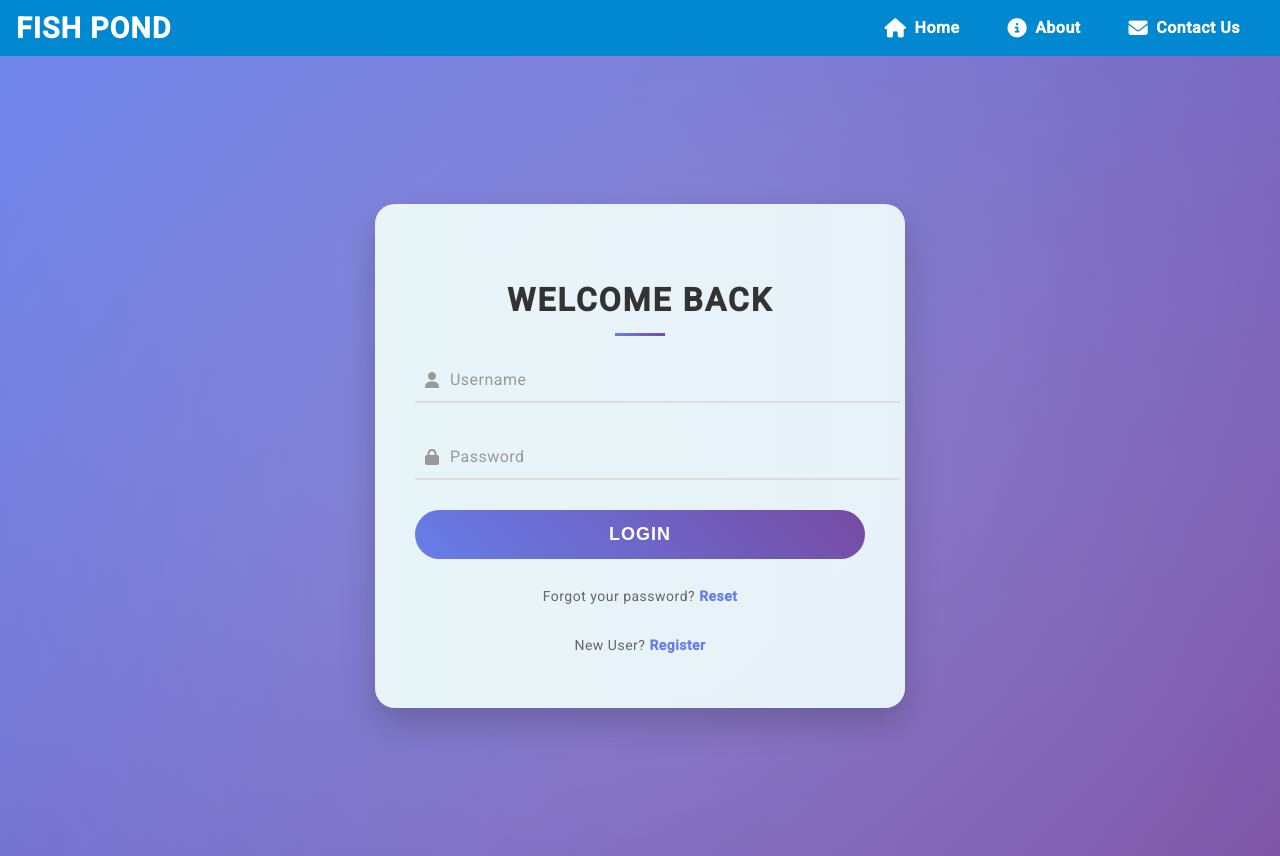
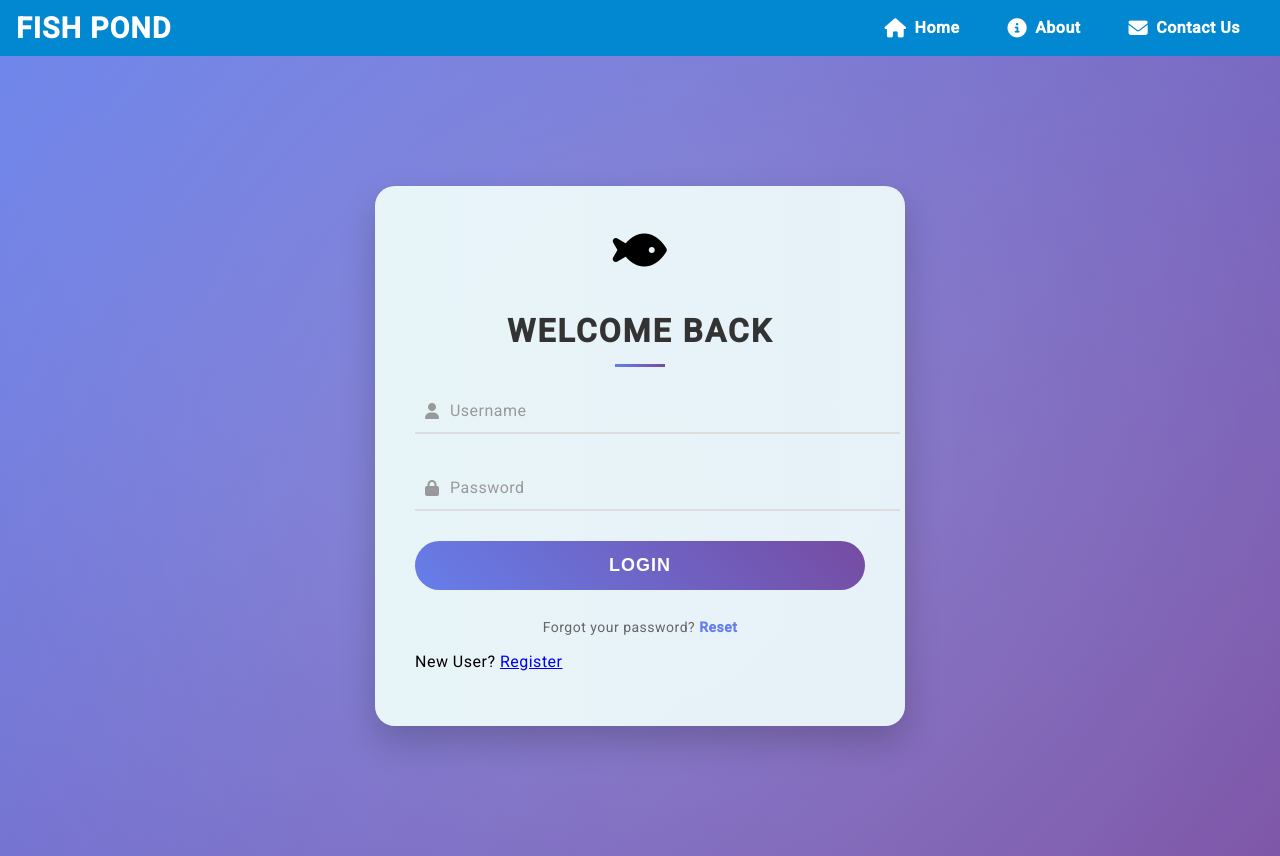
Before and after one commit to minnukota381/Fish-Pond-Monitoring-UI, an Angular app: page /login in a window 1280 px wide. Built offline with nearby package versions, Linux system fonts and the light colour scheme.

Commit message:
"Updated login component HTML: replaced logo image with font awesome icon, added ngModel bindings to input fields, and modified forgot password and new user links."

```diff
--- a/src/app/login/login.component.html
+++ b/src/app/login/login.component.html
@@ -2,18 +2,18 @@
   <div class="water-ripple"></div>
   <div class="login-card">
     <div class="logo">
-      <!-- <img src="assets/fish-logo.png" alt="Logo"> -->
+      <i class="fas fa-fish fa-3x"></i>
     </div>
     <h2>Welcome Back</h2>
     <form (ngSubmit)="onLogin($event)">
       <div class="input-group">
         <i class="fas fa-user"></i>
-        <input type="text" id="username" required>
+        <input type="text" id="username" [(ngModel)]="username" name="username" required>
         <label for="username">Username</label>
       </div>
       <div class="input-group">
         <i class="fas fa-lock"></i>
-        <input type="password" id="password" required>
+        <input type="password" id="password" [(ngModel)]="password" name="password" required>
         <label for="password">Password</label>
       </div>
       <button type="submit" class="login-btn">
@@ -21,8 +21,7 @@
         <div class="ripple"></div>
       </button>
     </form>
-    <p class="forgot-password">Forgot your password? <a href="">Reset</a></p>
-    <p class="forgot-password">New User?  <a href="/register">Register</a></p>
-
+    <p class="forgot-password">Forgot your password? <a href="#">Reset</a></p>
+    <p class="signup-link">New User? <a href="/register">Register</a></p>
   </div>
 </div>
```
